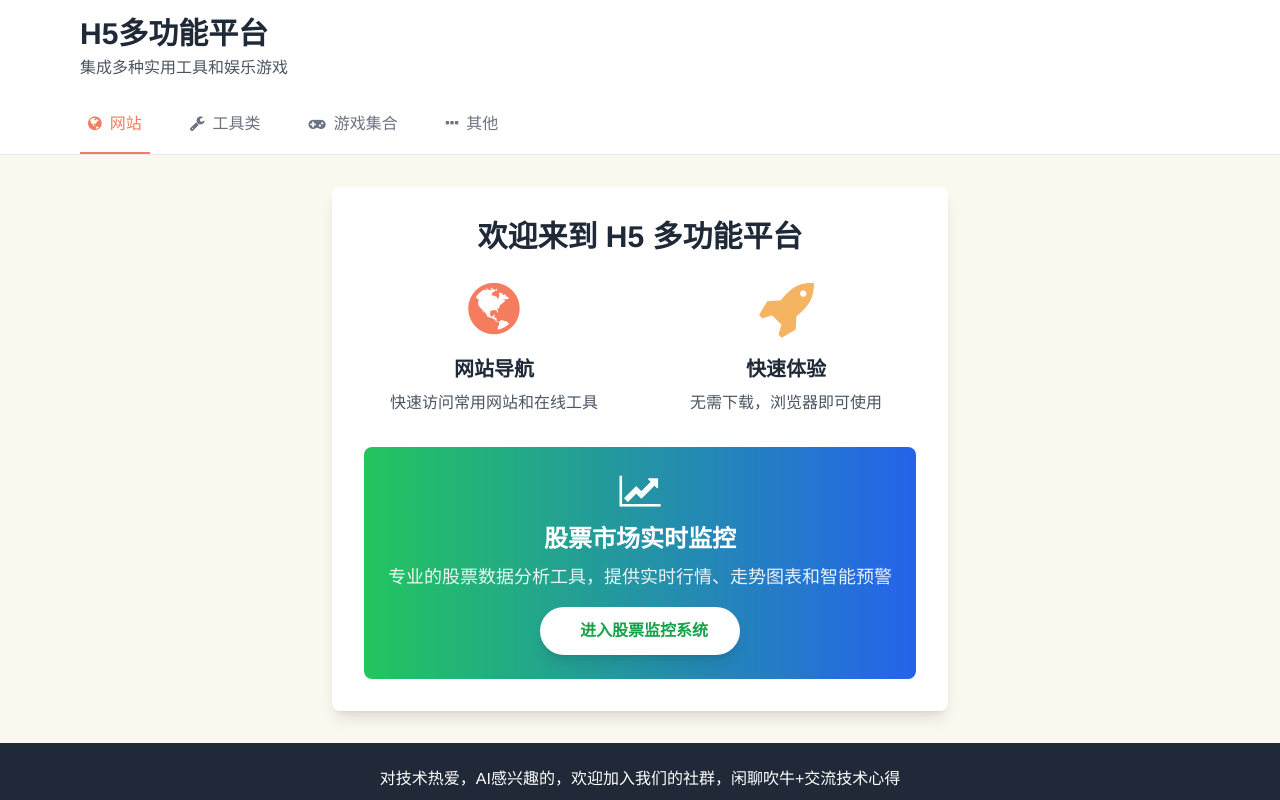
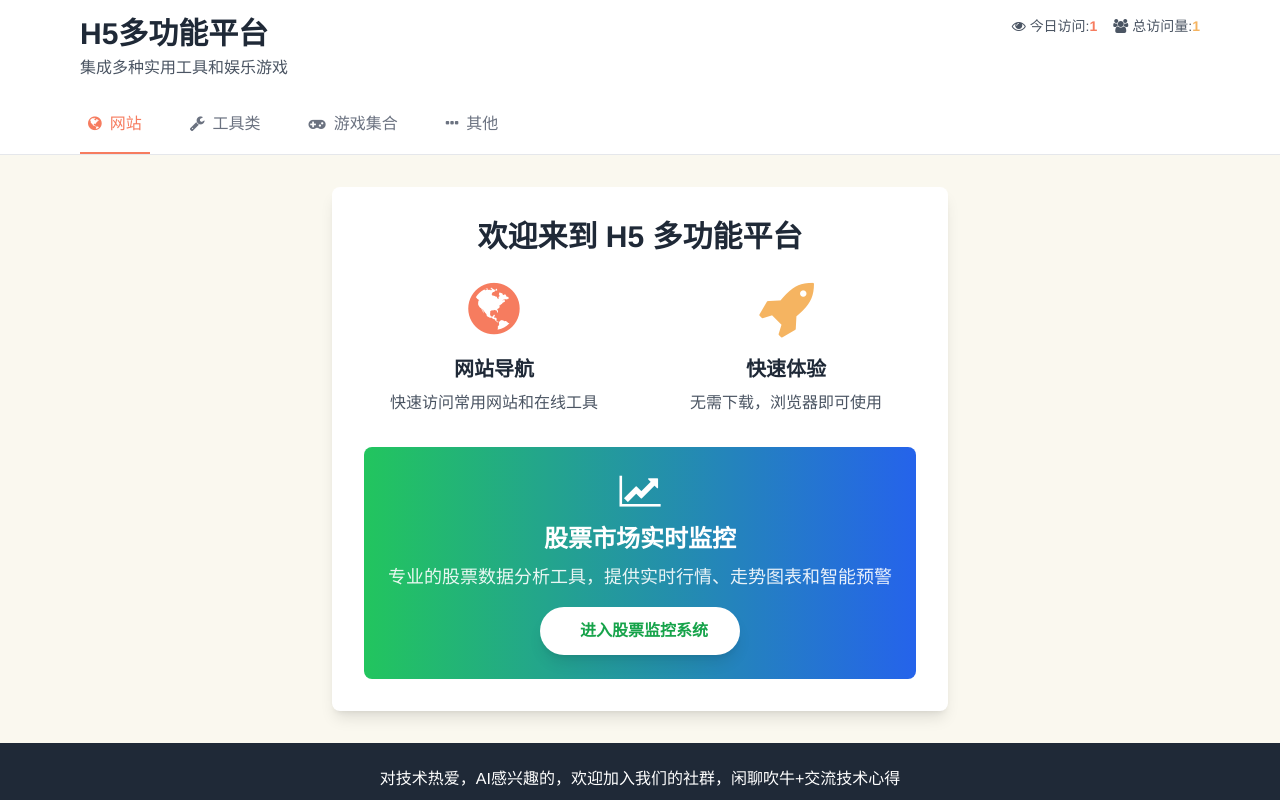
Before and after one commit to happyu0223/miniGame2048, a plain HTML site: page index.html in a window 1280 px wide. Shown: the top 800 px of the page. Drawn offline with nearby package versions, Linux system fonts and the light colour scheme.

Commit message:
本地访问统计

```diff
--- a/index.html
+++ b/index.html
@@ -9,6 +9,37 @@
     <script src="https://cdn.tailwindcss.com"></script>
     <!-- Font Awesome -->
     <link href="https://cdn.jsdelivr.net/npm/font-awesome@4.7.0/css/font-awesome.min.css" rel="stylesheet">
+
+    <!-- 本地访问统计 -->
+    <script>
+        // 本地访问统计功能
+        function initVisitorCounter() {
+            const today = new Date().toDateString();
+            const lastVisit = localStorage.getItem('lastVisit');
+            const totalVisits = parseInt(localStorage.getItem('totalVisits') || '0');
+
+            // 更新总访问量
+            const newTotalVisits = totalVisits + 1;
+            localStorage.setItem('totalVisits', newTotalVisits.toString());
+
+            // 更新今日访问量
+            if (lastVisit !== today) {
+                localStorage.setItem('lastVisit', today);
+                localStorage.setItem('todayVisits', '1');
+            } else {
+                const todayVisits = parseInt(localStorage.getItem('todayVisits') || '0') + 1;
+                localStorage.setItem('todayVisits', todayVisits.toString());
+            }
+
+            // 显示统计数据
+            const todayVisits = localStorage.getItem('todayVisits') || '0';
+            document.getElementById('busuanzi_value_site_uv').textContent = todayVisits;
+            document.getElementById('busuanzi_value_site_pv').textContent = newTotalVisits;
+        }
+
+        // 页面加载完成后初始化统计
+        document.addEventListener('DOMContentLoaded', initVisitorCounter);
+    </script>
 
     <style type="text/tailwindcss">
         @layer utilities {
@@ -61,9 +92,24 @@
 <body class="bg-background min-h-screen font-sans text-gray-800 flex flex-col">
     <!-- 顶部导航栏 -->
     <header class="bg-white shadow-md">
-        <div class="max-w-6xl mx-auto px-4 py-4">
-            <h1 class="text-3xl font-bold text-gray-800">H5多功能平台</h1>
-            <p class="text-gray-600 mt-1">集成多种实用工具和娱乐游戏</p>
+        <div class="max-w-6xl mx-auto px-4 py-4 flex justify-between items-start">
+            <div>
+                <h1 class="text-3xl font-bold text-gray-800">H5多功能平台</h1>
+                <p class="text-gray-600 mt-1">集成多种实用工具和娱乐游戏</p>
+            </div>
+            <!-- 访问人数统计 -->
+            <div class="flex items-center space-x-4 text-sm text-gray-600">
+                <div class="flex items-center">
+                    <i class="fa fa-eye mr-1"></i>
+                    <span>今日访问: </span>
+                    <span id="busuanzi_value_site_uv" class="font-semibold text-primary">--</span>
+                </div>
+                <div class="flex items-center">
+                    <i class="fa fa-users mr-1"></i>
+                    <span>总访问量: </span>
+                    <span id="busuanzi_value_site_pv" class="font-semibold text-secondary">--</span>
+                </div>
+            </div>
         </div>
     </header>
 
```
